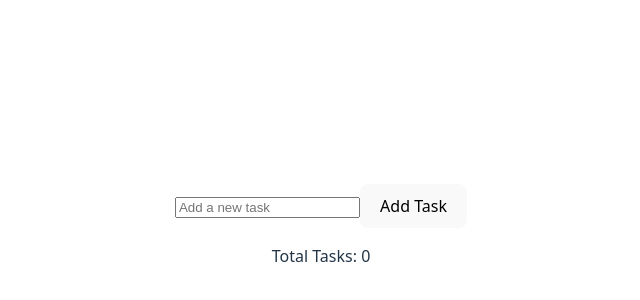
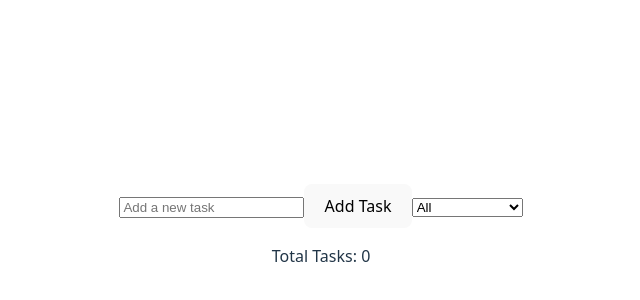
Before and after one commit to rahmatalfikri/32-pbk-uts-233510752, a Vue app: page / in a window 1280 px wide. Shown: the part 166-466 px from the top of the page, without its empty margins (319-959 px from the left). Built offline with nearby package versions, Linux system fonts and the light colour scheme.

Commit message:
filter task

```diff
--- a/src/App.vue
+++ b/src/App.vue
@@ -3,6 +3,7 @@ import { ref, computed } from 'vue'
 
 const tasks = ref([])
 const newTask = ref('')
+const filter = ref('all')
 
 const addTask = () => {
   if (newTask.value.trim() === '') return
@@ -20,14 +21,28 @@ const removeTask = (taskId) => {
 
 const countTasks = computed(() => tasks.value.length)
 
+const filteredTasks = computed(() => {
+  if (filter.value === 'completed') {
+    return tasks.value.filter(task => task.completed)
+  } else if (filter.value === 'not-completed') {
+    return tasks.value.filter(task => !task.completed)
+  }
+  return tasks.value
+})
+
 </script>
 
 <template>
   <div>
     <input type="text" v-model="newTask" placeholder="Add a new task">
     <button @click="addTask">Add Task</button>
+    <select v-model="filter">
+      <option value="all">All</option>
+      <option value="completed">Completed</option>
+      <option value="not-completed">Not Completed</option>
+    </select>
     <ul>
-      <li v-for="task in tasks" :key="task.id">
+      <li v-for="task in filteredTasks" :key="task.id">
         <input type="checkbox" v-model="task.completed">
         {{ task.title }} - {{ task.completed ? 'Completed' : 'Not Completed' }}
         <button @click="removeTask(task.id)">Remove</button>
```
